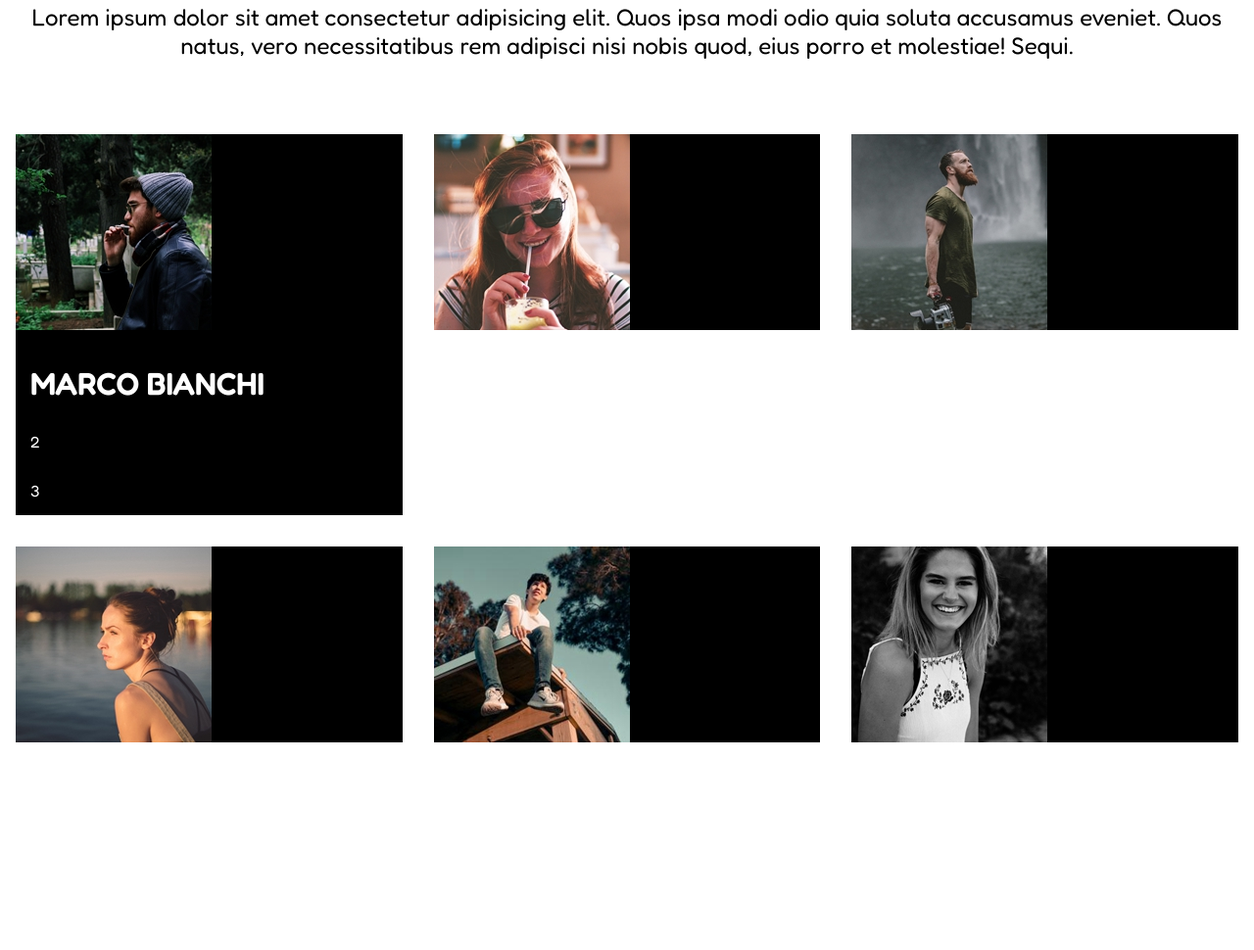
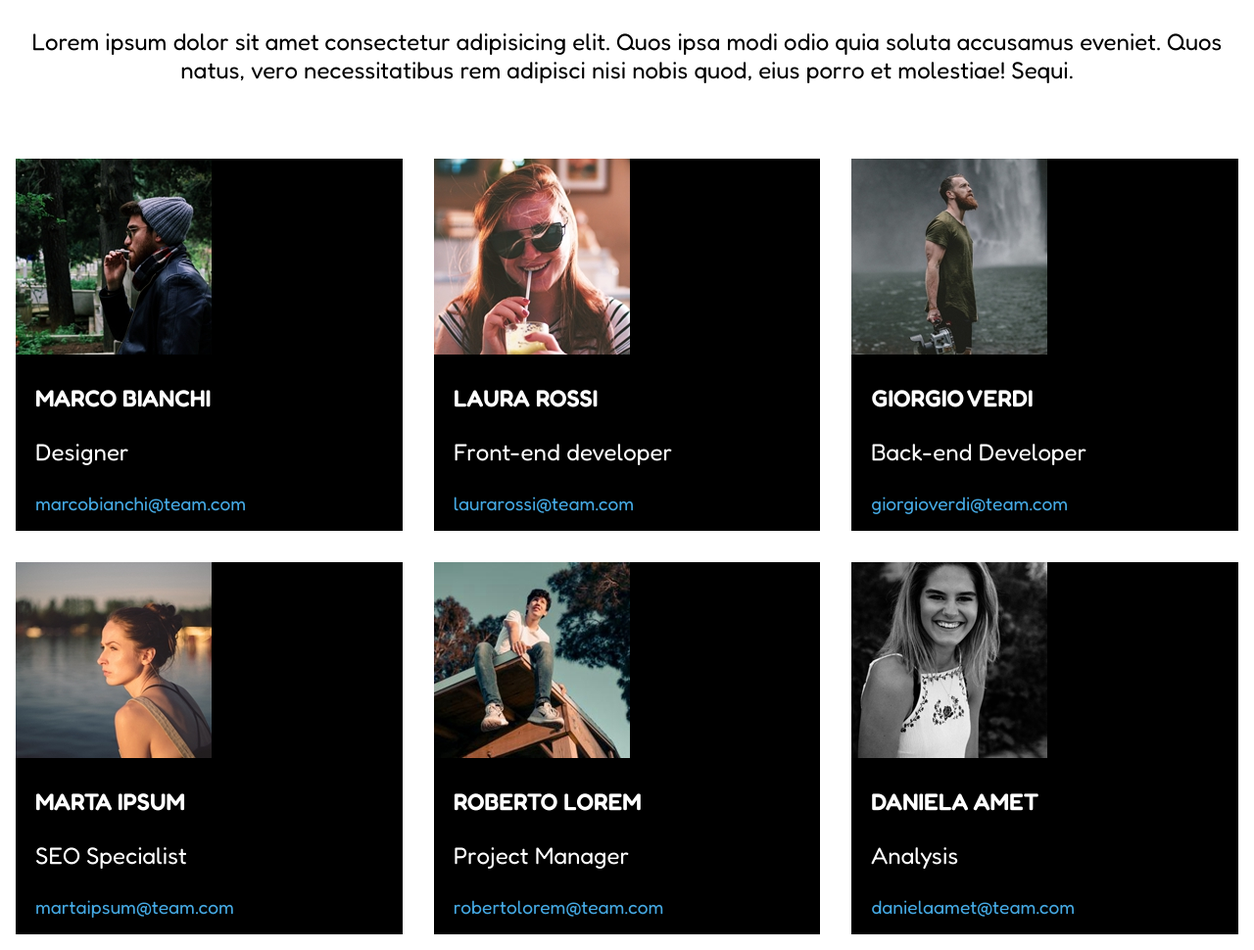
Before and after one commit to virtu-alex/html-css-float-cards, a plain HTML site: page index.html in a window 1280 px wide. Shown: the part 269-1239 px from the top of the page at 98% size. Before the commit the page ends 1043 px from the top, so only its background shows below. Drawn offline with Linux system fonts and the light colour scheme.

Commit message:
graphic changes

```diff
--- a/css/style.css
+++ b/css/style.css
@@ -10,7 +10,7 @@ body {
 }
 
 header {
-    font-size: 30px;
+    font-size: 2.5rem;
     margin: 0 auto;
     color: #E53170;
     padding: 100px;
@@ -29,12 +29,18 @@ header {
 }
 
 li{
-    padding: 15px;
+    padding-bottom: 1rem;
 }
 
 .nome{
-    font-size: 2rem;
+    font-size: 1.5rem;
     font-weight: 600;
+    margin: 10px 20px;
+}
+
+.skill{
+    margin: 10px 20px;
+    font-size: 1.5rem;
 }
 
 ul {
@@ -54,11 +60,13 @@ img {
     background-color: black;
     float: left;
     width: calc(100% / 3 - 2rem);
-    text-align: center;
     margin: 1rem 1rem;
 }
 
 a {
+    margin: 10px 20px;
+    font-size: 1.2rem;
+    color: #45A9E3;
     text-decoration: none;
 }
 
--- a/index.html
+++ b/index.html
@@ -32,26 +32,51 @@
                     <img src="img/male1.png" alt="">
                     <ul>
                         <li class="nome">MARCO BIANCHI</li>
-                        <li class="skill">2</li>
-                        <li class="email">3</li>
+                        <li class="skill">Designer</li>
+                        <li class="email"><a href="emailto">marcobianchi@team.com</a></li>
                     </ul>
                 </div>
                 <div class="column clearfix">
                     <img src="img/female1.png" alt="">
+                    <ul>
+                        <li class="nome">LAURA ROSSI</li>
+                        <li class="skill">Front-end developer</li>
+                        <li class="email"><a href="emailto">laurarossi@team.com</a></li>
+                    </ul>
                 </div>
                 <div class="column clearfix">
                     <img src="img/male2.png" alt="">
+                    <ul>
+                        <li class="nome">GIORGIO VERDI</li>
+                        <li class="skill">Back-end Developer</li>
+                        <li class="email"><a href="emailto">giorgioverdi@team.com</a></li>
+                    </ul>
                 </div>
             </section>
             <section class="clearfix">
                 <div class="column clearfix">
                     <img src="img/female2.png" alt="">
+                    <ul>
+                        <li class="nome">MARTA IPSUM</li>
+                        <li class="skill">SEO Specialist</li>
+                        <li class="email"><a href="emailto">martaipsum@team.com</a></li>
+                    </ul>
                 </div>
                 <div class="column clearfix">
                     <img src="img/male3.png" alt="">
+                    <ul>
+                        <li class="nome">ROBERTO LOREM</li>
+                        <li class="skill">Project Manager</li>
+                        <li class="email"><a href="emailto">robertolorem@team.com</a></li>
+                    </ul>
                 </div>
                 <div class="column clearfix">
                     <img src="img/female3.png" alt="">
+                    <ul>
+                        <li class="nome">DANIELA AMET</li>
+                        <li class="skill">Analysis</li>
+                        <li class="email"><a href="emailto">danielaamet@team.com</a></li>
+                    </ul>
                 </div>
             </section>
     </div>
```
